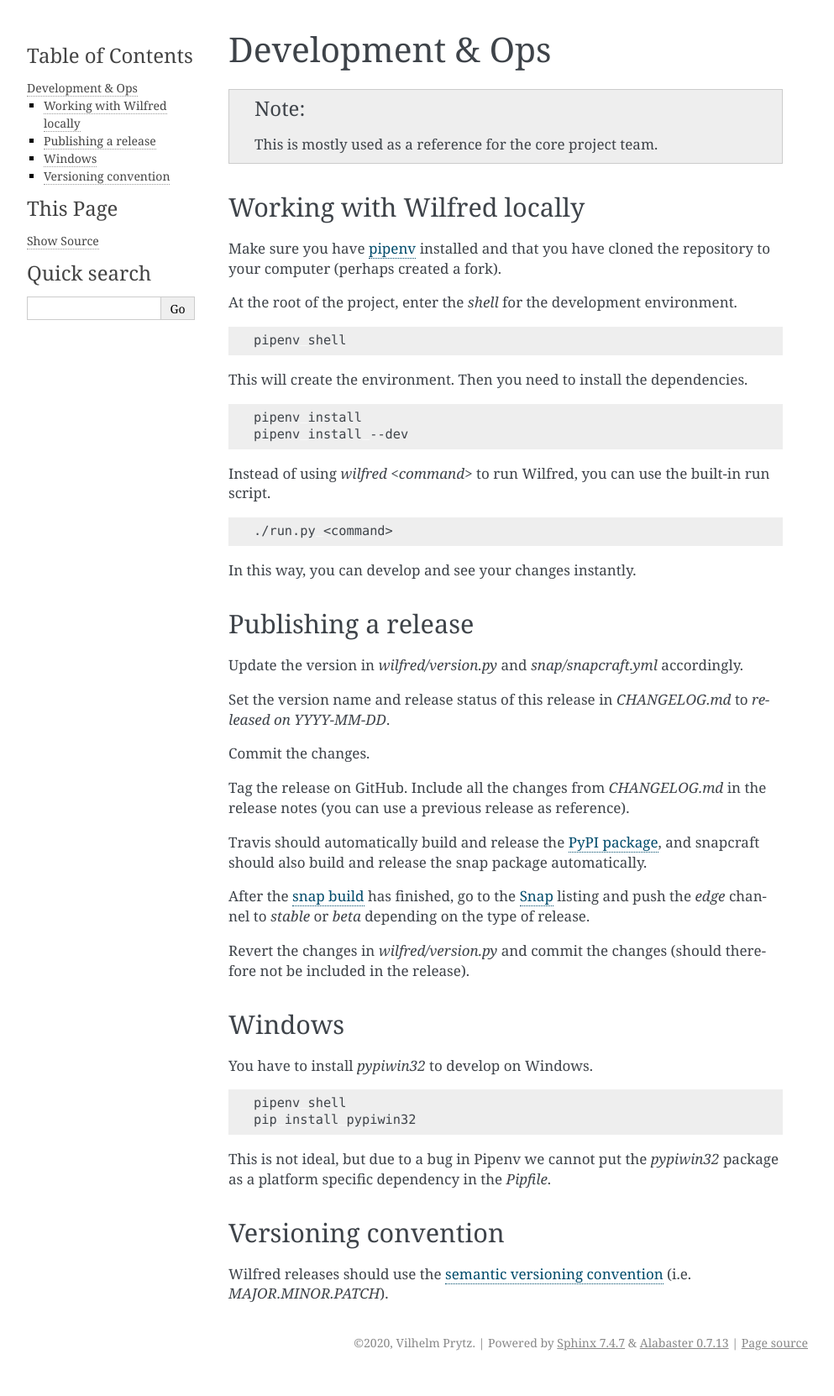
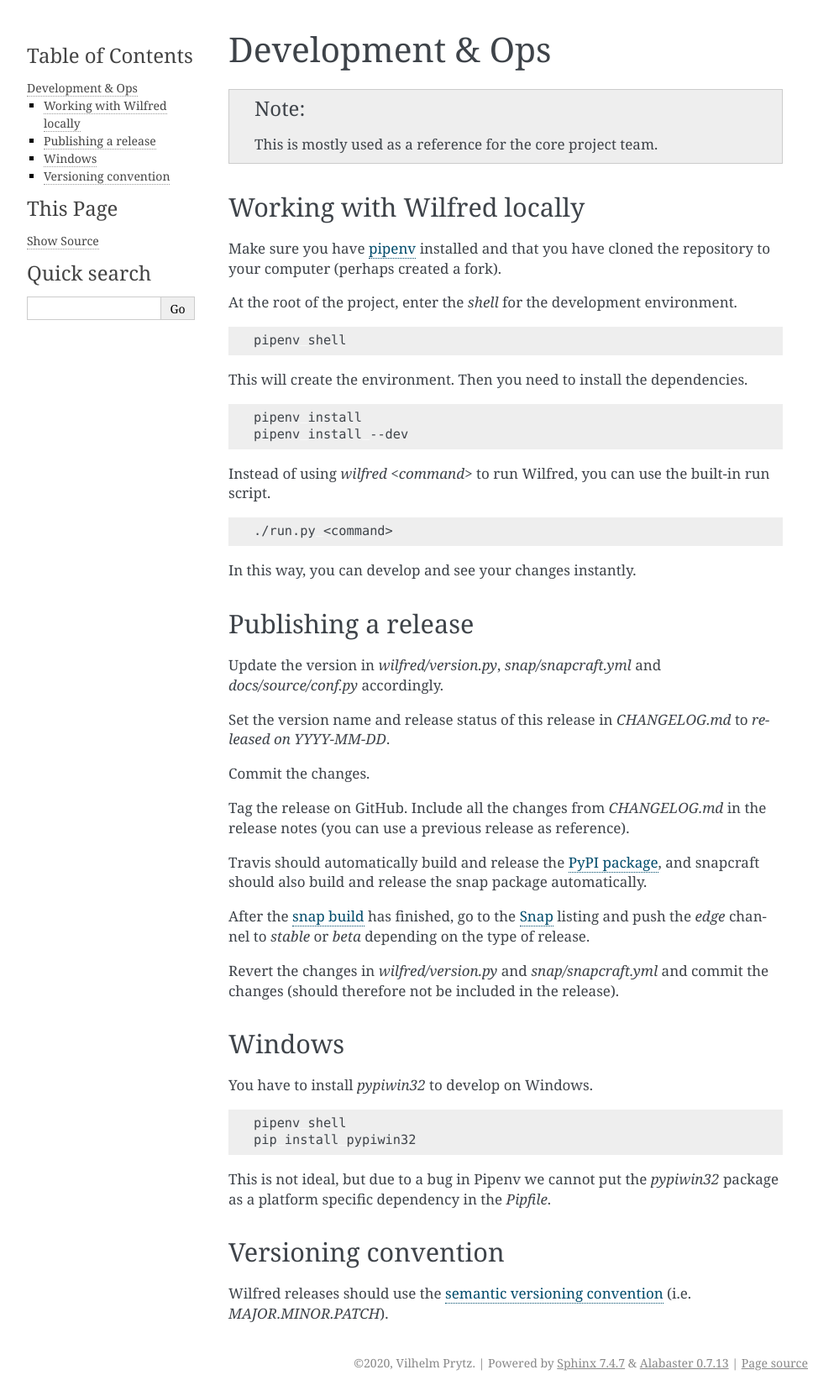
Before and after one commit to wilfred-dev/wilfred, a Sphinx documentation site: the page built from docs/source/development.rst, in a window 1280 px wide. Shown: the whole page at 84% size, without its empty margins (148-1141 px from the left). Built offline with Sphinx 7.4.7, drawn with Linux system fonts in a browser that asks for light colours; before the commit the page ends 1638 px from its top, so only the background shows below that.

Commit message:
docs: set sphinx version in docs/requirements.txt and update devops
- set sphinx version to 3.0.3 in docs/requirements.txt
- update the development and ops instructions to include updating the version in docs/source/conf.py upon release

```diff
--- /dev/null
+++ b/docs/requirements.txt
@@ -0,0 +1 @@
+Sphinx==3.0.3
--- a/docs/source/development.rst
+++ b/docs/source/development.rst
@@ -34,7 +34,7 @@
 Publishing a release
 --------------------
 
-Update the version in `wilfred/version.py` and `snap/snapcraft.yml` accordingly.
+Update the version in `wilfred/version.py`, `snap/snapcraft.yml` and `docs/source/conf.py` accordingly.
 
 Set the version name and release status of this release in `CHANGELOG.md` to `released on YYYY-MM-DD`.
 
@@ -46,7 +46,7 @@
 
 After the `snap build <https://build.snapcraft.io/user/wilfred-dev/wilfred>`__ has finished, go to the `Snap <https://snapcraft.io/wilfred>`__ listing and push the `edge` channel to `stable` or `beta` depending on the type of release.
 
-Revert the changes in `wilfred/version.py` and commit the changes (should therefore not be included in the release).
+Revert the changes in `wilfred/version.py` and `snap/snapcraft.yml` and commit the changes (should therefore not be included in the release).
 
 Windows
 -------
```
